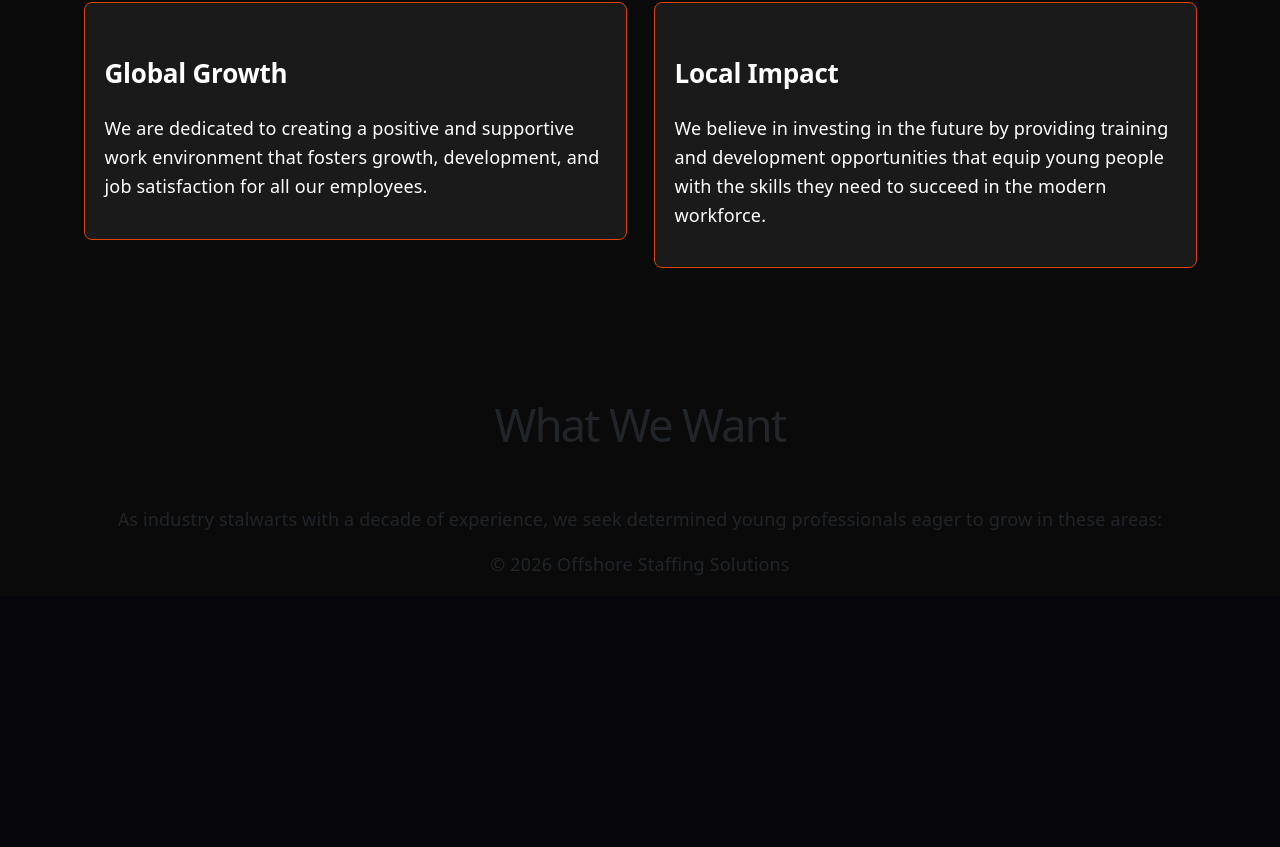
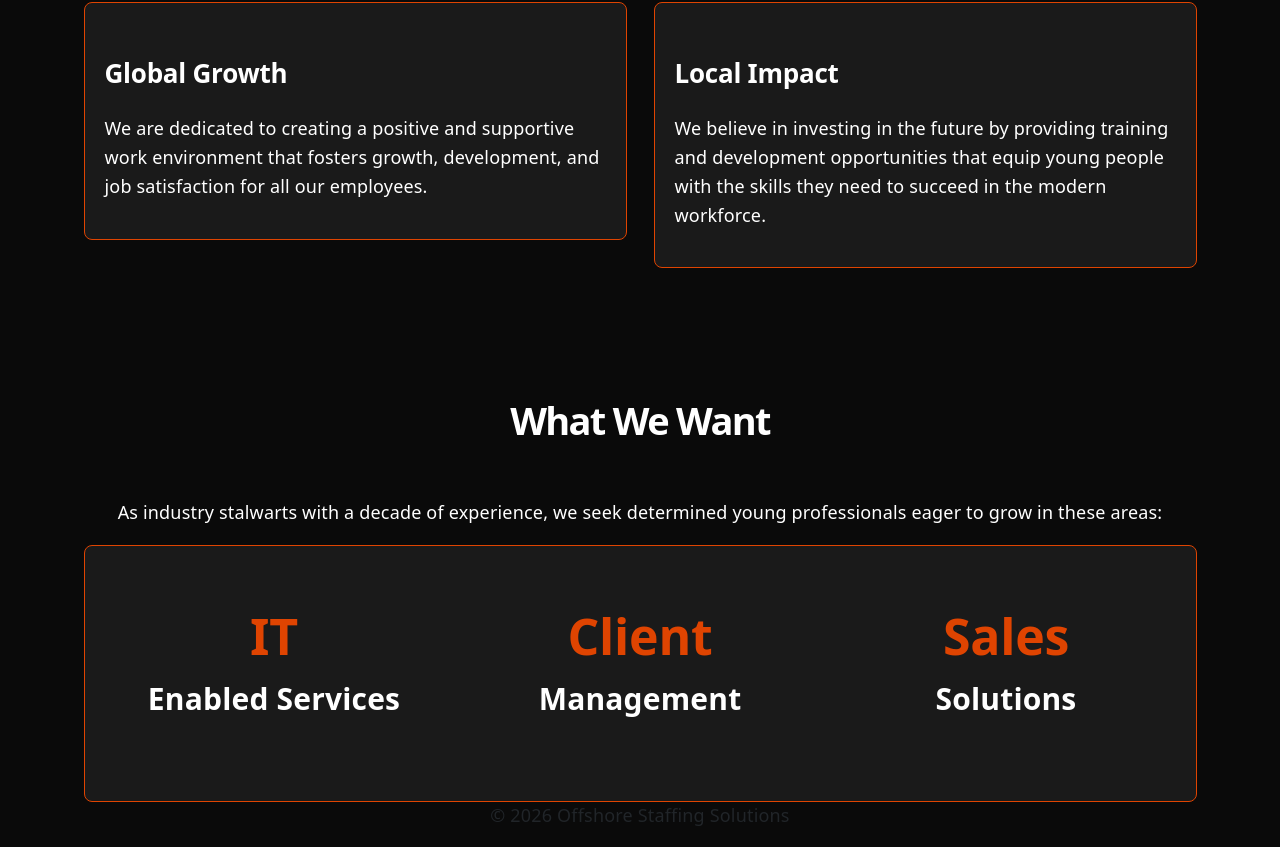
Before and after one commit to rakibhosain2302/SPA-System, a React (Vite) app: page / in a window 1280 px wide. Shown: the part 1908-2755 px from the top of the page. Before the commit the page ends 2504 px from the top, so only its background shows below. Built offline with nearby package versions, Linux system fonts and the light colour scheme.

Commit message:
SPA Wanted Section Content Add

```diff
--- a/src/App.css
+++ b/src/App.css
@@ -178,3 +178,37 @@
 .wanted-section {
   margin-top: 130px;
 }
+
+
+.wanted-section h1 {
+  font-size: 38px;
+  font-weight: 700;
+  color: var(--text-color);
+  margin-bottom: 50px;
+}
+
+.wanted-section p {
+  font-size: 18px;
+  line-height: 1.6;
+  color: var(--text-color);
+  text-align: center;
+}
+
+.wanted-section .card-custom{
+   padding-top: 60px;
+   padding-bottom: 60px;
+}
+
+.wanted-section .card-custom h2 {
+    font-size: 50px;
+    font-weight: 700;
+    text-align: center;
+    color: var(--common-color);
+}
+
+.wanted-section .card-custom p {
+    font-size: 30px;
+    font-weight: 800;
+    text-align: center;
+    color: var(--text-color);
+}
--- a/src/components/WantSection.jsx
+++ b/src/components/WantSection.jsx
@@ -5,6 +5,22 @@ const WantSection = () => {
             <div className="container wanted-section">
                 <h1 className="text-center mb-5">What We Want</h1>
                 <p>As industry stalwarts with a decade of experience, we seek determined young professionals eager to grow in these areas:</p>
+                <div className="card-custom">
+                    <div className="row">
+                        <div className="col-md-4">
+                            <h2 className="title">IT</h2>
+                            <p>Enabled Services</p>
+                        </div>
+                        <div className="col-md-4">
+                            <h2 className="title">Client</h2>
+                            <p>Management</p>
+                        </div>
+                        <div className="col-md-4">
+                            <h2 className="title" >Sales</h2>
+                            <p>Solutions</p>
+                        </div>
+                    </div>
+                </div>
             </div>
 
         </>
```
Lines whose indentation alone changed are shown as unchanged.
